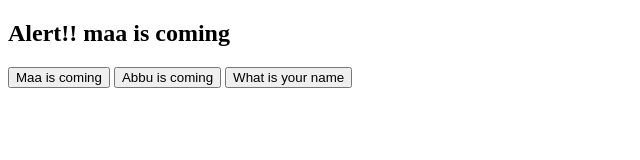
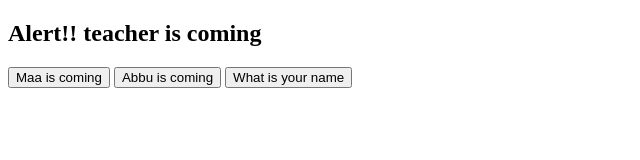
Before and after one commit to Tuhinbd71/browser-api, a plain HTML site: page index.html in a window 1280 px wide. Shown: the full height of the page, 0-640 px from the left. Drawn offline with Linux system fonts and the light colour scheme.

Commit message:
alert commit

```diff
--- a/index.html
+++ b/index.html
@@ -9,7 +9,7 @@
 </head>
 
 <body>
-    <h2>Alert!! maa is coming</h2>
+    <h2>Alert!! teacher is coming</h2>
     <button onclick="maaComing()">Maa is coming</button>
     <button onclick="askPicnic()">Abbu is coming</button>
     <button onclick="askName()">What is your name</button>
```
